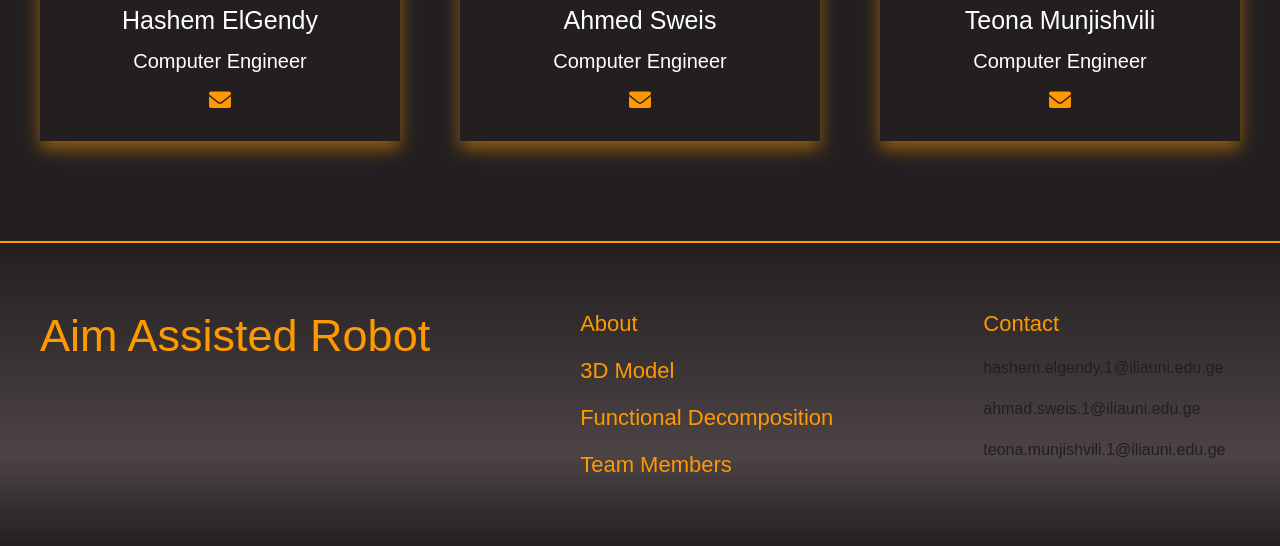
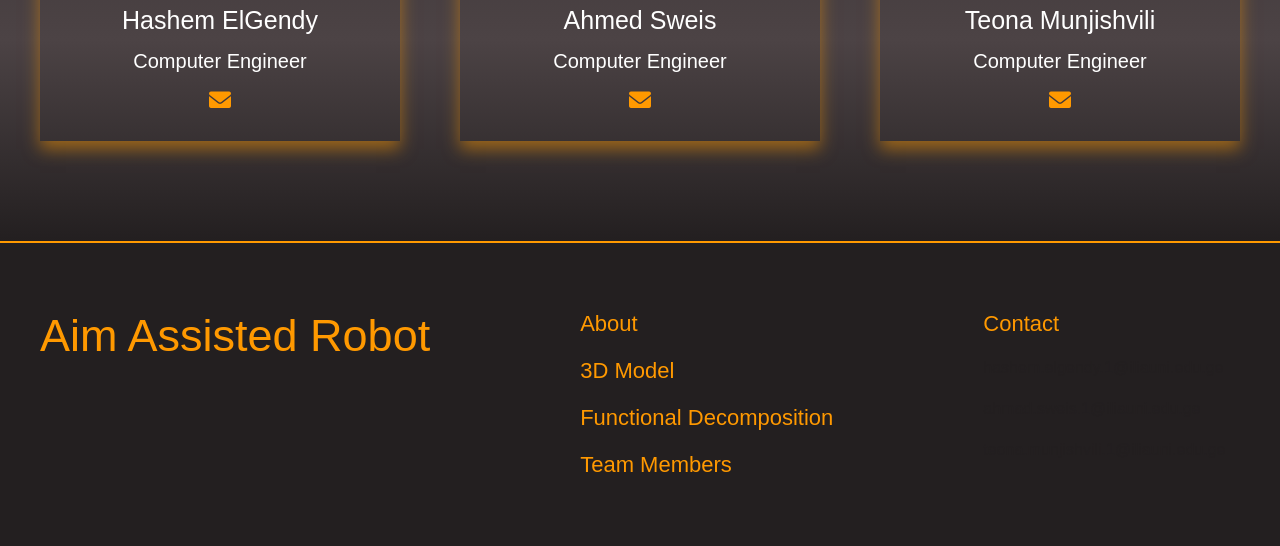
Before and after one commit to teomunjishvilii/seniordesign-coil-gun-website, a plain HTML site: page index.html in a window 1280 px wide. Shown: the part 2973-3519 px from the top of the page. Drawn offline with Linux system fonts and the light colour scheme.

Commit message:
updating team members section

```diff
--- a/css/style.css
+++ b/css/style.css
@@ -109,7 +109,7 @@ header .header .header_wrapper .navigation nav ul li a:hover::after,
 
 /* Functional Decomposition Section */
 .functional_decomposition_section {
-  background: linear-gradient(to bottom, #231f20 0%, #4c4345 70%, #231f20 100%);
+  /* background: linear-gradient(to bottom, #231f20 0%, #4c4345 70%, #231f20 100%); */
   padding: 100px 0 100px 0;
 }
 
@@ -126,6 +126,7 @@ header .header .header_wrapper .navigation nav ul li a:hover::after,
 /* Team Members Section */
 .team_members_section {
   padding: 100px 0 100px 0;
+  background: linear-gradient(to bottom, #231f20 0%, #4c4345 70%, #231f20 100%);
 }
 
 .team_members_section .team_members_section_wrapper .blocks {
@@ -136,6 +137,7 @@ header .header .header_wrapper .navigation nav ul li a:hover::after,
 
 .team_members_section .team_members_section_wrapper .blocks .each_block {
   width: 30%;
+  /* background-color: #231f20; */
   box-shadow: 0 8px 16px rgba(255, 153, 0, 0.5);
   padding: 30px;
   display: flex;
@@ -239,7 +241,7 @@ header .header .header_wrapper .navigation nav ul li a:hover::after,
 footer {
   border-top: 2px solid #ff9900;
   padding: 70px 0 70px 0;
-  background: linear-gradient(to bottom, #231f20 0%, #4c4345 70%, #231f20 100%);
+  /* background: linear-gradient(to bottom, #231f20 0%, #4c4345 70%, #231f20 100%); */
 }
 
 .footer {
```
